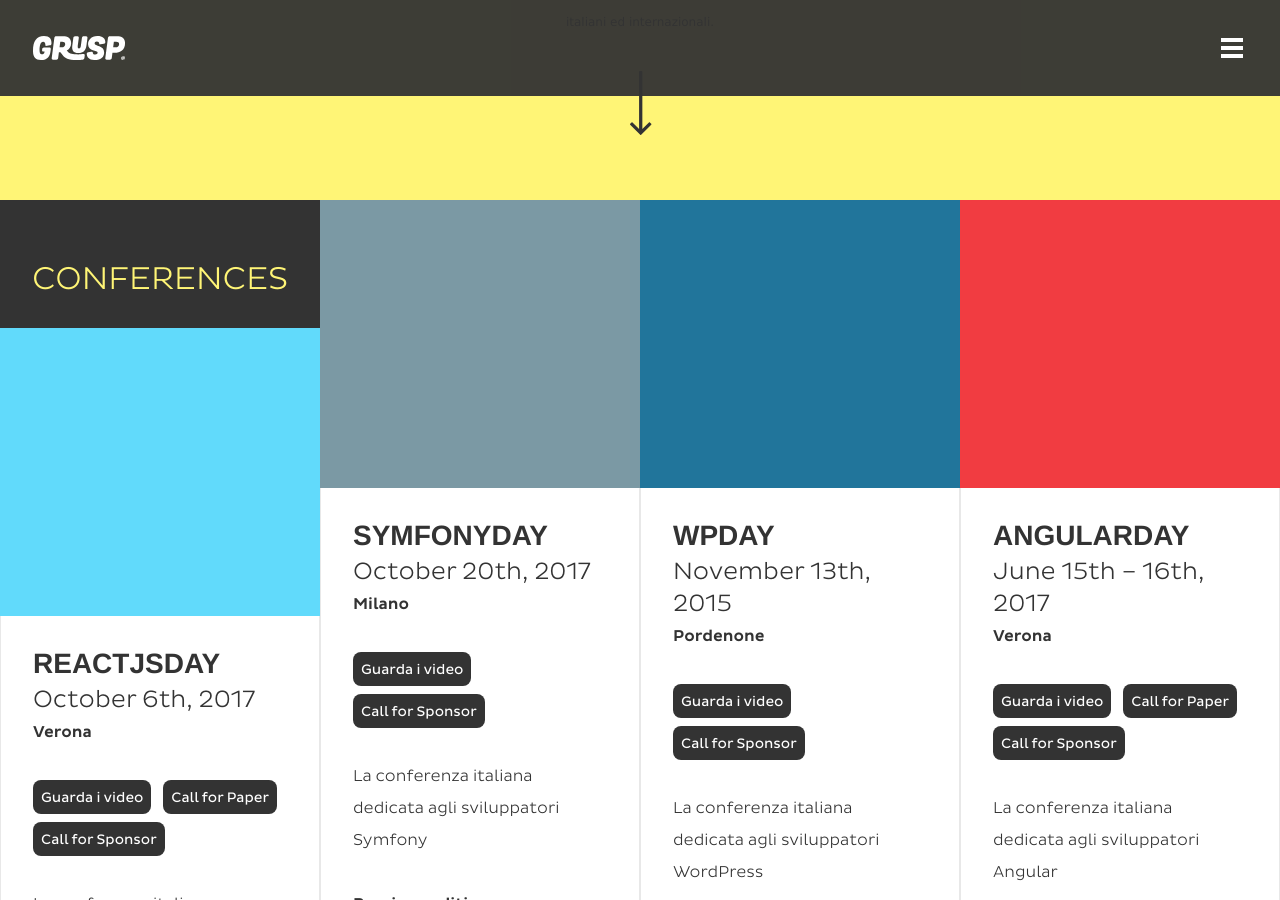
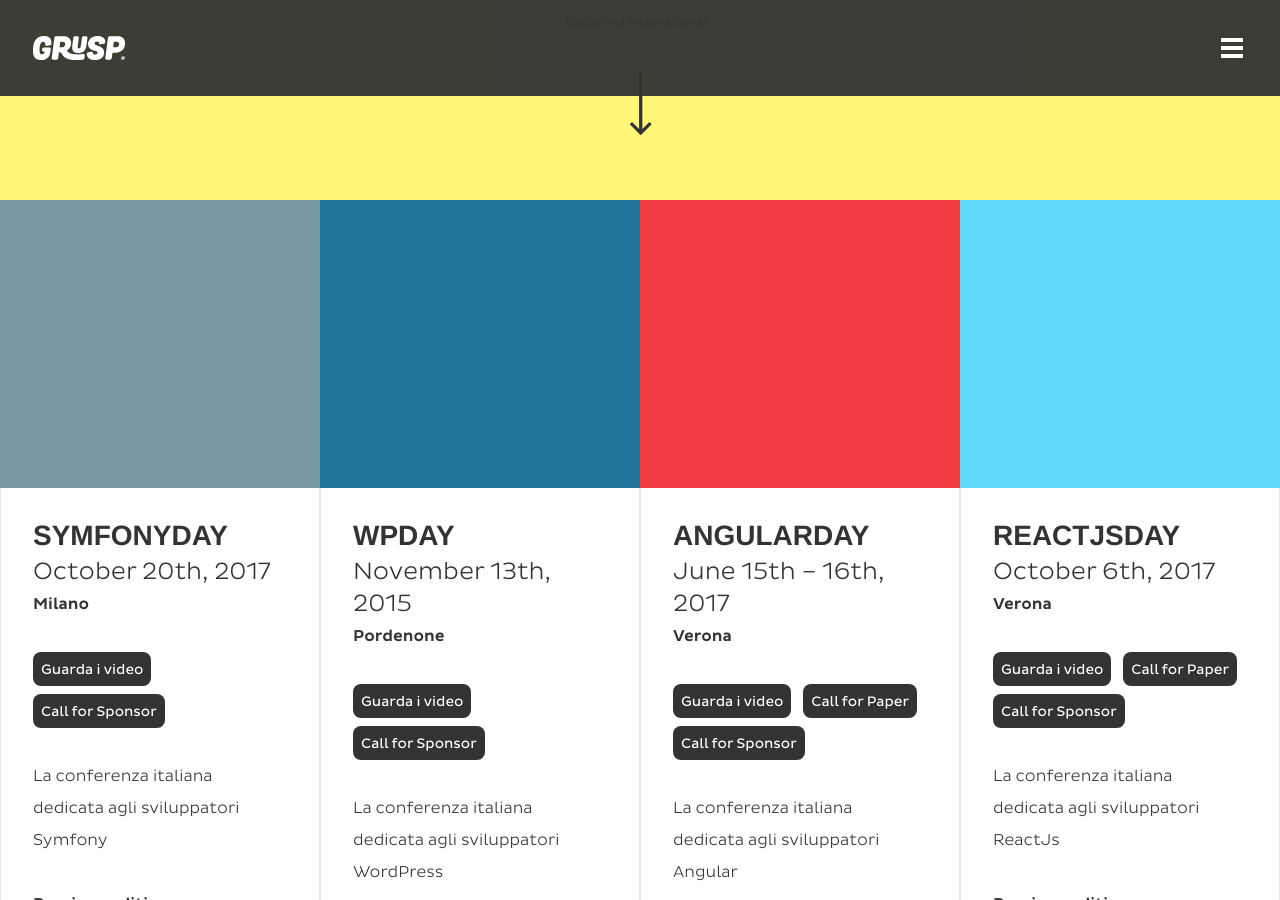
Before and after one commit to pantarei-mb/GrUSP.org, a Jekyll site: the page built from it/index.html, in a window 1280 px wide and 900 px high, scrolled down 692 px. Built offline with Jekyll 4.4.1, drawn with Linux system fonts in a browser that asks for light colours; some web fonts are replaced.

Commit message:
Removed "CONFERENCES" on top of the list

```diff
--- a/it/index.html
+++ b/it/index.html
@@ -8,7 +8,7 @@
 {% include it/index-fake-columns.html %}
 
 <div class="cards wookmark">
-    <div class="conf-header">Conferences</div>
+    <!-- <div class="conf-header">Conferences</div> -->
 
     {% include partial-conference.html %}
 
```
